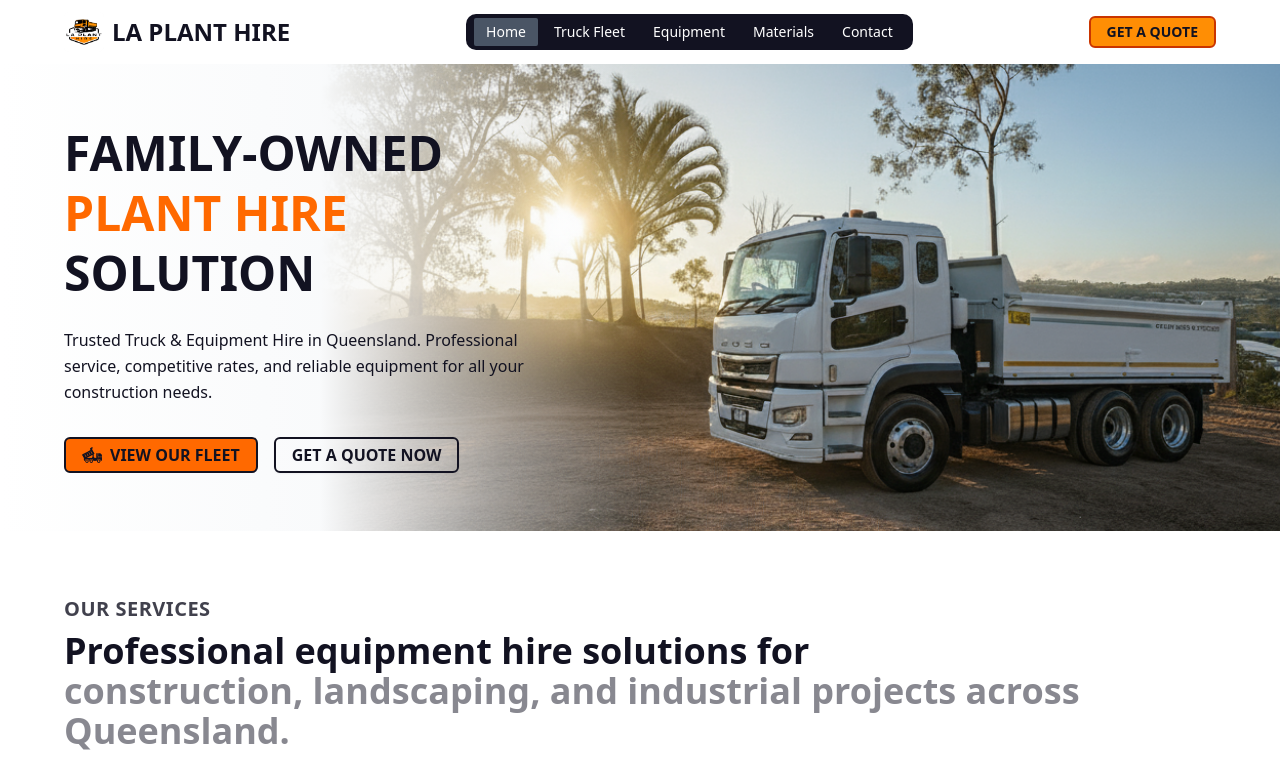
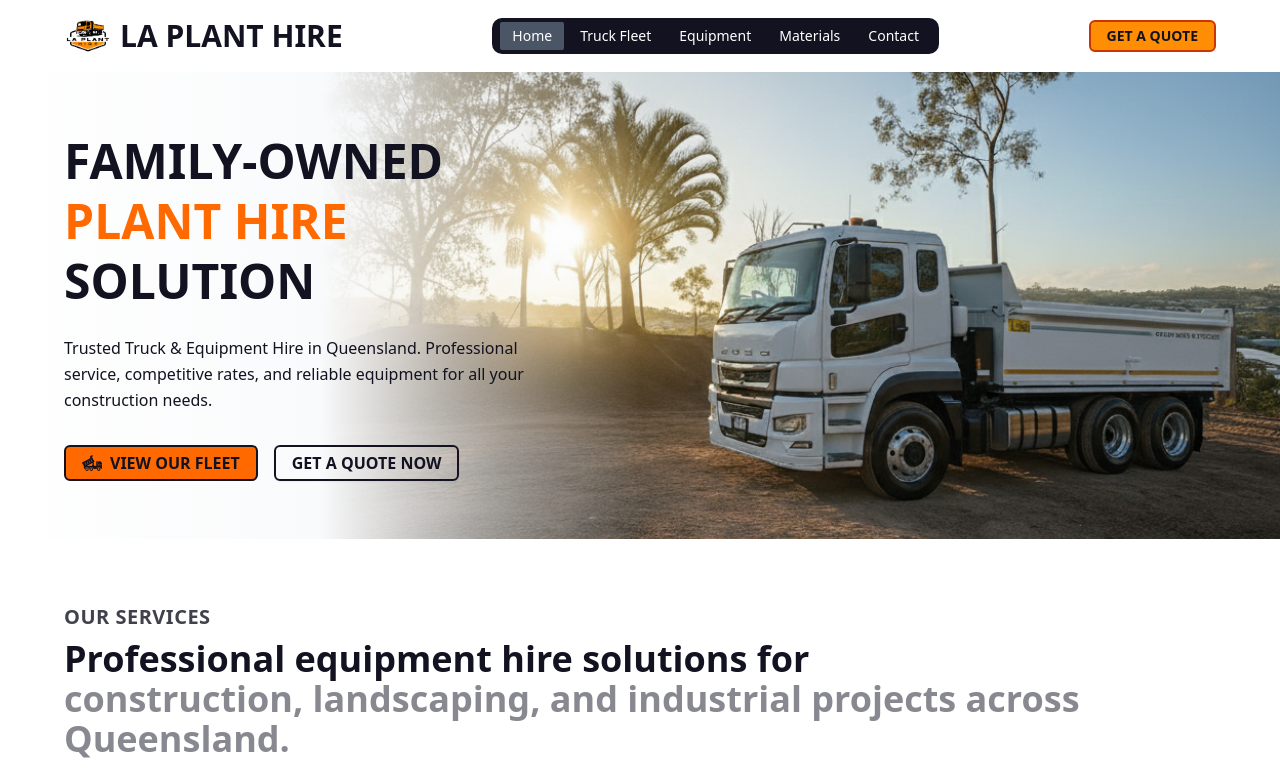
Before and after one commit to Rahul-Mallik-CSE/La-Plant-Hire, a Next.js app: page / in a window 1280 px wide. Shown: the top 772 px of the page. Built offline with nearby package versions, Linux system fonts and the light colour scheme.

Commit message:
fix: update logo dimensions and text size for improved visibility

```diff
--- a/src/components/CommonComponents/navbar.tsx
+++ b/src/components/CommonComponents/navbar.tsx
@@ -15,12 +15,12 @@ export default function Navbar() {
             <Image
               src="/logo/plant-logo.png"
               alt="LA Plant Hire Logo"
-              width={40}
-              height={40}
+              width={48}
+              height={48}
               className="object-contain"
             />
           </Link>
-          <span className="hidden lg:flex font-bold text-xl lg:text-2xl text-primary">
+          <span className="hidden lg:flex font-bold text-xl lg:text-3xl text-primary">
             LA PLANT HIRE
           </span>
         </div>
```
